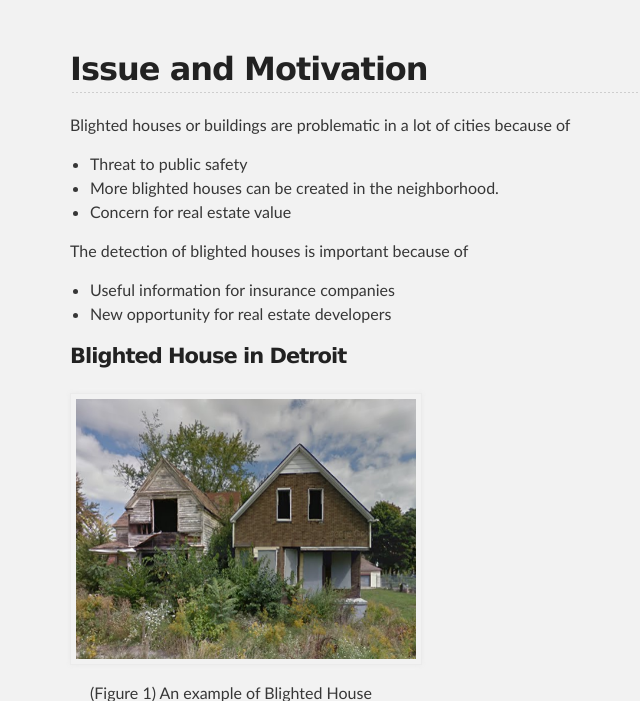
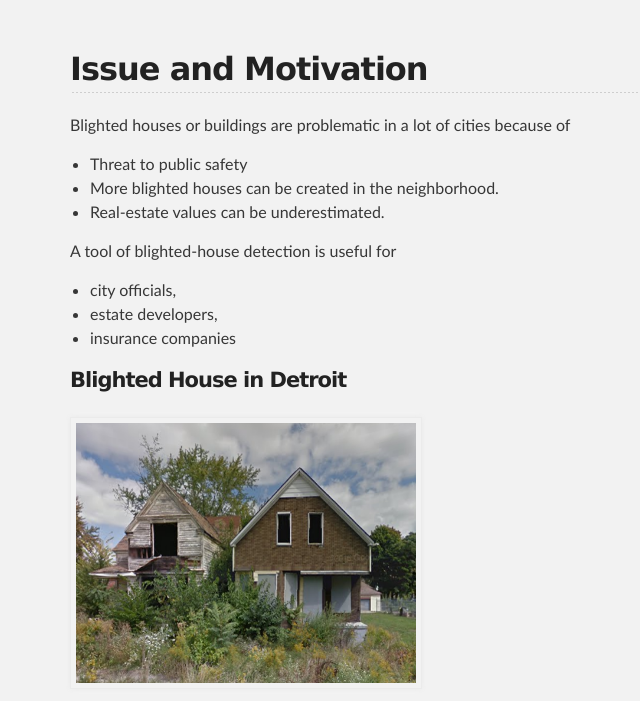
Before and after one commit to hurxx018/blighthouses, a Flask app: page /index in a window 1280 px wide. Shown: the part 428-1129 px from the top of the page, without its empty margins (250-890 px from the left). Run offline with Flask 2, Linux system fonts and the light colour scheme; parts of the project's set-up code (start-up, migrations or seed data) failed here and were passed over.

Commit message:
Update index.html

```diff
--- a/templates/index.html
+++ b/templates/index.html
@@ -44,13 +44,14 @@ Blighted houses or buildings are problematic in a lot of cities because of </p>
 <ul>
 <li>Threat to public safety</li>
 <li>More blighted houses can be created in the neighborhood. </li>
-<li>Concern for real estate value</li>
+<li>Real-estate values can be underestimated.</li>
 </ul>
 <p>
-The detection of blighted houses is important because of </p>
+A tool of blighted-house detection is useful for </p>
 <ul>
-<li>Useful information for insurance companies </li>
-<li>New opportunity for real estate developers </li>
+<li>city officials, </li>
+<li>estate developers, </li>
+<li>insurance companies </li>
 </ul>
 
 <h4>
```
